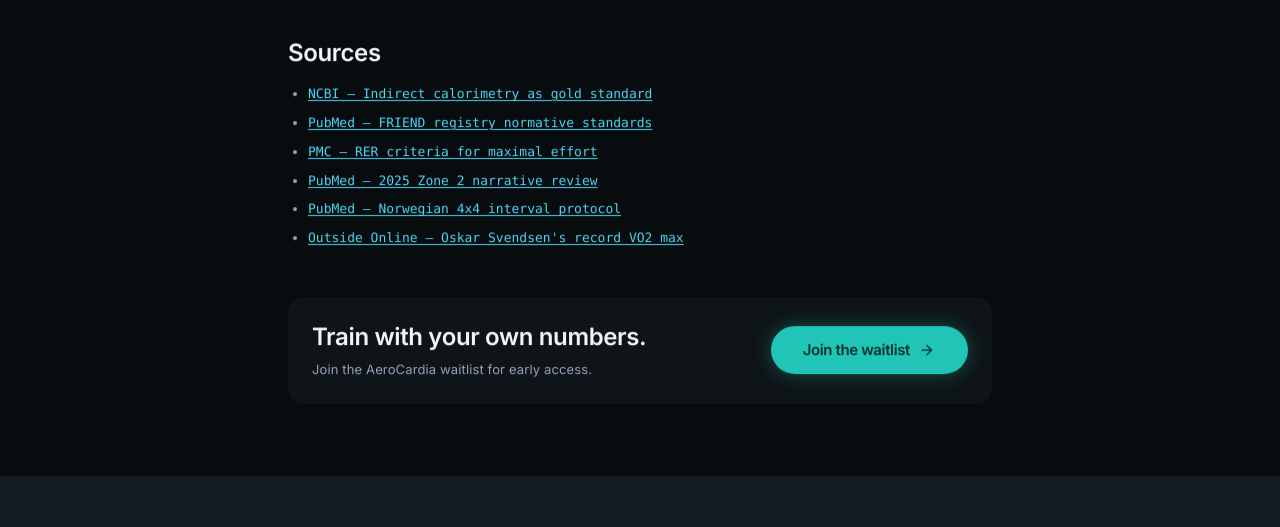
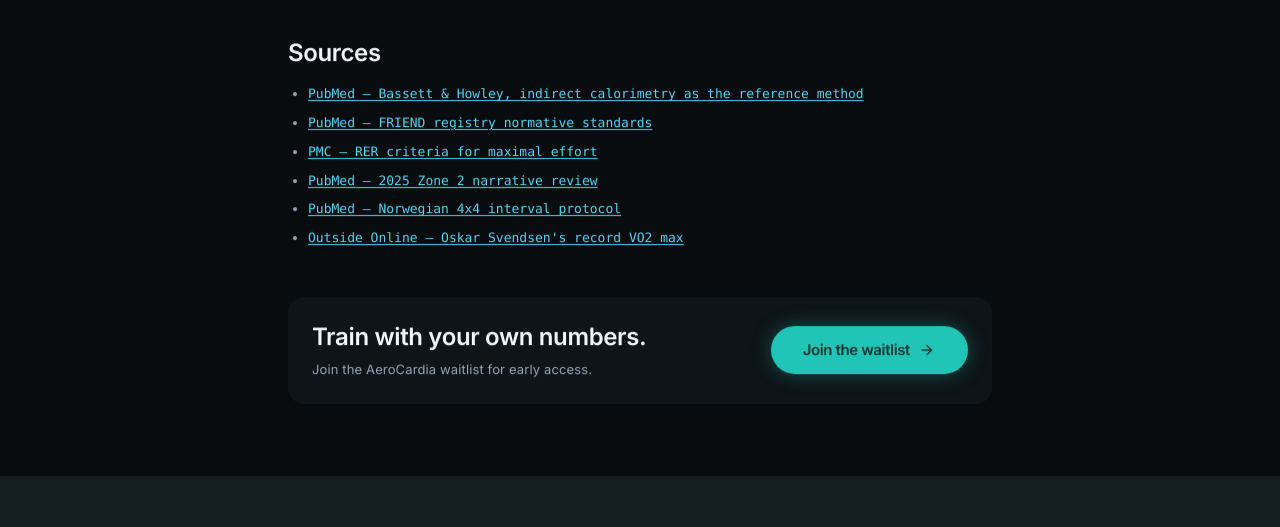
Before and after one commit to EwanMacKenziee/aerocardia-site-v2, a plain HTML site: page blog-vo2-max-measurement-guide.html in a window 1280 px wide. Shown: the part 3948-4475 px from the top of the page. Drawn offline with nearby package versions, Linux system fonts and the light colour scheme.

Commit message:
Fix mislabeled citation in the VO2 max measurement guide
Source [1], captioned "Indirect calorimetry as gold standard," linked
to PMC12080799 -- the Lambe et al. 2025 Apple Watch validation study,
unrelated to the claim it was citing. Swapped in Bassett & Howley
2000 (PMID 10647532), the reference already used elsewhere on this
site for the same "indirect calorimetry is the reference method"
claim. Found while sourcing the Nov 18 post; see
sources/vo2-max-test-vs-smartwatch-sources.md in aerocardia-site.

Co-Authored-By: Claude Sonnet 5 <noreply@anthropic.com>

```diff
--- a/blog-vo2-max-measurement-guide.html
+++ b/blog-vo2-max-measurement-guide.html
@@ -120,7 +120,7 @@ body.menu-open { overflow: hidden; }
 </ul>
 <h2>Sources</h2>
 <ul class="font-mono text-[13px]">
-<li><a href="https://www.ncbi.nlm.nih.gov/pmc/articles/PMC12080799/" rel="noopener" target="_blank">NCBI — Indirect calorimetry as gold standard</a></li>
+<li><a href="https://pubmed.ncbi.nlm.nih.gov/10647532/" rel="noopener" target="_blank">PubMed — Bassett &amp; Howley, indirect calorimetry as the reference method</a></li>
 <li><a href="https://pubmed.ncbi.nlm.nih.gov/34809986/" rel="noopener" target="_blank">PubMed — FRIEND registry normative standards</a></li>
 <li><a href="https://pmc.ncbi.nlm.nih.gov/articles/PMC3729016/" rel="noopener" target="_blank">PMC — RER criteria for maximal effort</a></li>
 <li><a href="https://pubmed.ncbi.nlm.nih.gov/40560504/" rel="noopener" target="_blank">PubMed — 2025 Zone 2 narrative review</a></li>
```
